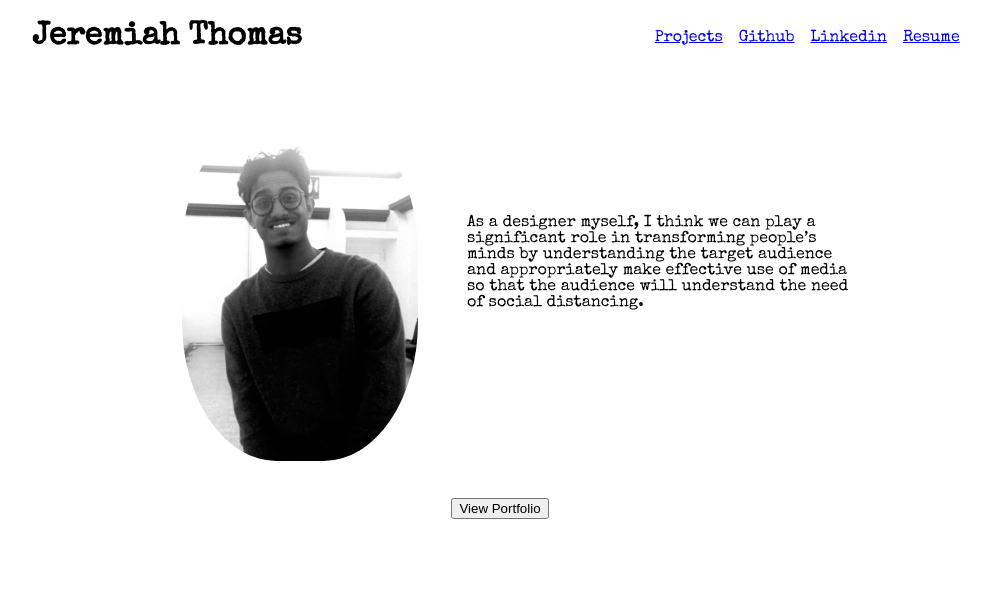
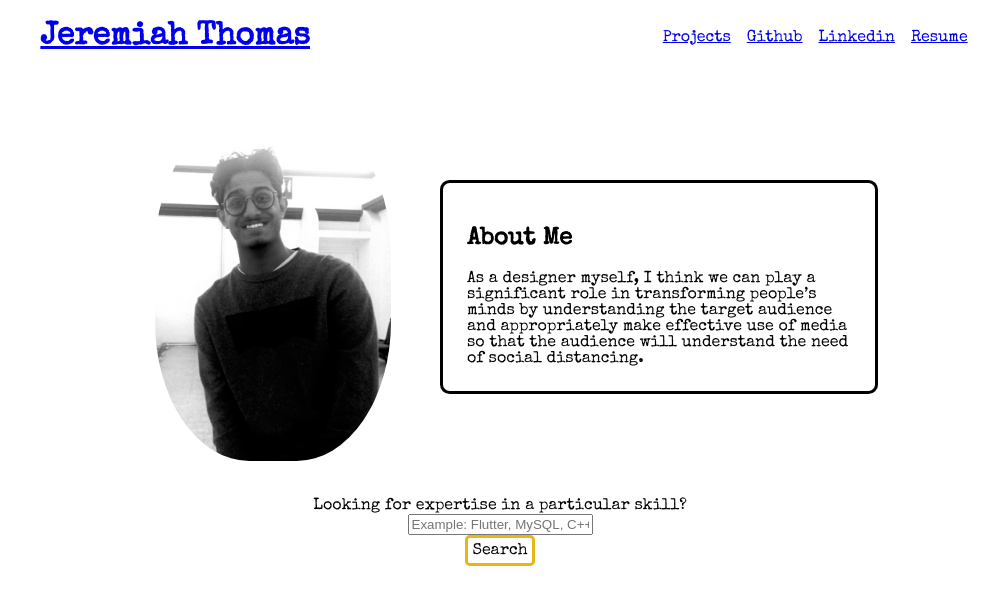
Before and after one commit to jeremytinkers/beholdjeremy, a React (Create React App) app: page / in a window 1280 px wide. Shown: the top 604 px of the page, without its empty margins (140-1139 px from the left). Built offline with nearby package versions, Linux system fonts and the light colour scheme.

Commit message:
Added search skillset feat from home

```diff
--- a/src/App.css
+++ b/src/App.css
@@ -51,19 +51,52 @@ padding: 0.5em;
   /* border-style: solid;
   border-color: rgb(253, 218, 16); */
   margin-bottom: -14em;
+  animation: imageAnimation;
+  animation-duration: 2s;
 
 }
 
+/* @keyframes imageAnimation{
+  50%{
+    transform:translateY(0.1em)
+  }
+  100%{
+    transform:translateY(0.1em)
+  }
+}
+ */
 
 .aboutMe{
  width: 30vw;
  font-weight: 500;
  font-style: bold;
- margin-top: -3em;
+ border: solid;
+ padding: 1.5em;
+ border-radius: 0.6em;
 }
 
 #homeEnd{
   display: flex;
-  justify-content: center;
+  align-items: center;
+  flex-direction: column;
 
 }
+
+#homeEnd button{
+  background-color: white;
+  font-family: 'Special Elite', cursive;
+  font-size: 1em;
+  padding:0.3em;
+  border-radius: 0.3em;
+  border: solid;
+  border-color: rgb(231, 183, 24);
+  cursor: pointer;
+
+}
+
+#homeEnd button:hover{
+  background-color: rgb(0, 0, 0);
+  color: rgb(231, 183, 24);
+  border-color: black;
+  /* transform: translateY(-0.2em); */
+}
--- a/src/App.js
+++ b/src/App.js
@@ -1,4 +1,4 @@
-import { BrowserRouter, Route,Routes } from 'react-router-dom';
+import { BrowserRouter, Route,Routes, Link } from 'react-router-dom';
 import './App.css';
 import HomeScreen from './HomeScreen.jsx';
 import ProjectScreen from './ProjectScreen';
@@ -9,8 +9,7 @@ function App() {
     <div id="navParent">
             <div id="navbar">
 
-            <h1>Jeremiah Thomas </h1>
-
+            <h1> <a href="/">Jeremiah Thomas</a> </h1>
 
             <nav>
                 <a href={"/projectDashboard"}>Projects</a>
@@ -23,8 +22,11 @@ function App() {
 
             </div>
     <Routes>
+
+    <Route path="/projectDashboard/:tag"  element={<ProjectScreen/>} ></Route>
     <Route path="/projectDashboard"  element={<ProjectScreen/>} ></Route>
     <Route  path="/" element={<HomeScreen/>} ></Route>
+
     </Routes>
 
 
--- a/src/HomeScreen.jsx
+++ b/src/HomeScreen.jsx
@@ -1,23 +1,44 @@
-import { Link } from 'react-router-dom'
+import { useState } from 'react';
 import img from './home1.jpg'
 
 export default function HomeScreen(props) {
+
+    const [tagToSearch, setTagToSearch] = useState("All");
+
+    function handleChange(e){
+        console.log(e.target.value);
+        console.log("bfore:"+tagToSearch);
+        setTagToSearch(e.target.value);
+        console.log("after:"+tagToSearch);
+
+    }
+
+    function submitSearchReq(){
+        console.log("submitsearch" + tagToSearch);
+        var tagPath = "/projectDashboard/" + tagToSearch;
+        console.log("path to search : " + tagPath);
+    }
+
+
+
     return (
         <div>
-        {/* <i class="fa fa-home"></i> */}
-
             <div id="homeContent">
 
-
             <img class="homeImage" src= {img} alt= {"Jeremy Picture"} />
-            <div class="aboutMe">As a designer myself, I think we can play a
+            <div class="aboutMe">
+            <h2>About Me</h2>
+            As a designer myself, I think we can play a
             significant role in transforming people’s minds by understanding the target audience and appropriately make effective use of media so that
-            the audience will understand the need of social distancing. </div>
+            the audience will understand the need of social distancing.
+            </div>
 
             </div>
-
             <div id="homeEnd">
-            <a href="/projectDashboard"><button>View Portfolio</button> </a>
+            {/* <a href="/projectDashboard"><button>View Portfolio</button> </a> */}
+            <label for="skillRequest"> Looking for expertise in a particular skill?</label>
+            <input type="text" onChange={handleChange} placeholder='Example: Flutter, MySQL, C++'/>
+            <button onClick = {submitSearchReq}>Search</button>
             </div>
         </div>
     )
--- a/src/ProjectScreen.jsx
+++ b/src/ProjectScreen.jsx
@@ -29,7 +29,9 @@ function latestTool(){
 }
 
 
-export default function ProjectScreen() {
+export default function ProjectScreen(props) {
+
+    console.log("match params: " + props.match.params.id);
 
     const [emptyFlag, setEmptyFlag] = useState(false);
     const [tagToSearch, setTagToSearch] = useState("All");
```
Also changed, not shown: public/logo192.png (deleted), public/logo512.png (deleted).
